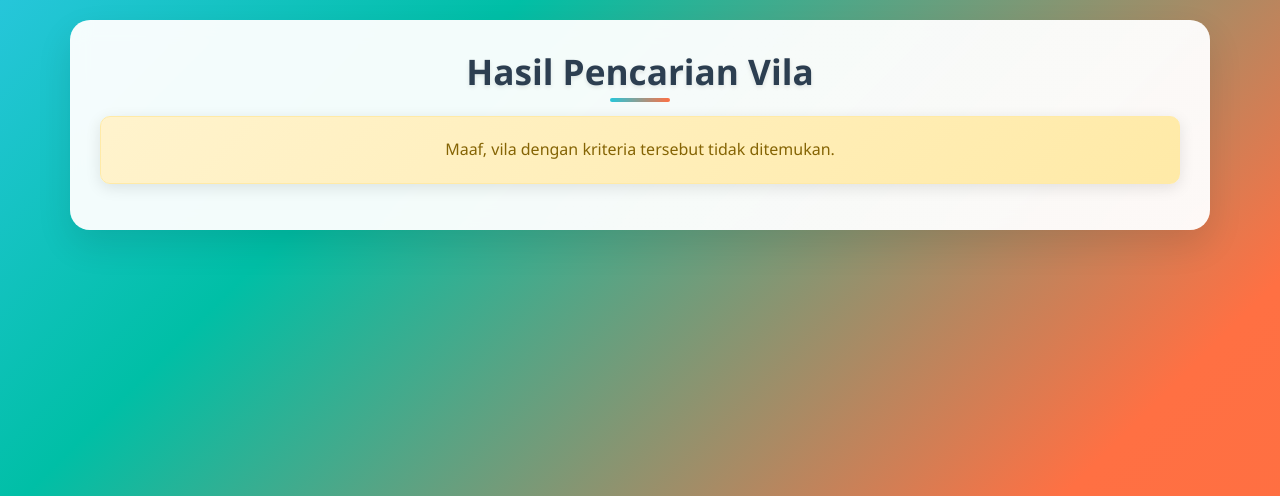
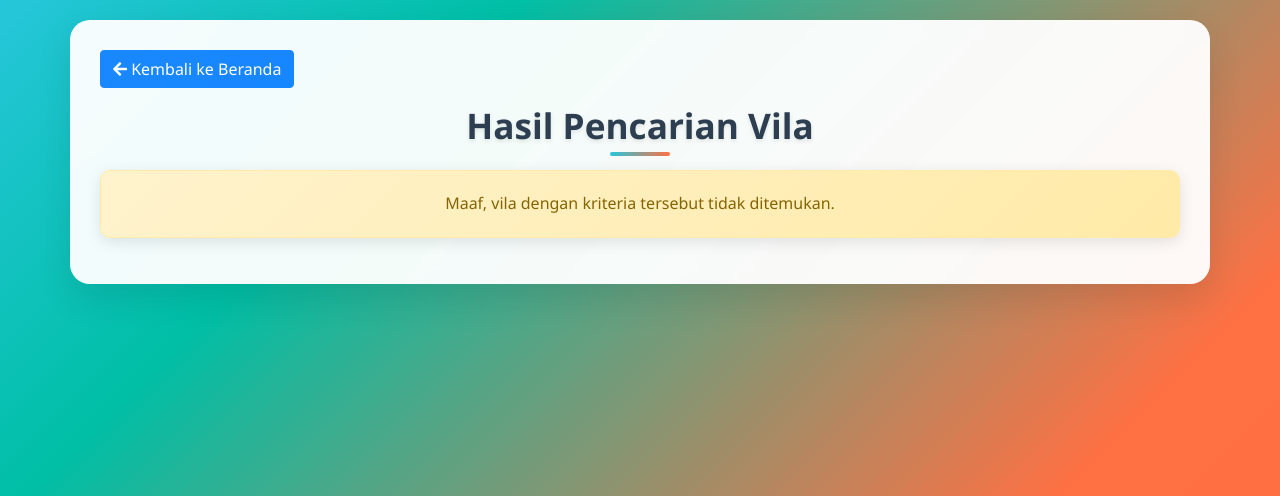
Before and after one commit to aryadfsl/JelajahVila, a PHP site: page /cari.php in a window 1280 px wide. Shown: the top 496 px of the page. Run offline with PHP 8.4, Linux system fonts and the light colour scheme; data that the repository does not hold is empty.

Commit message:
memperbaiki tombol kemabli

```diff
--- a/vilago/cari.php
+++ b/vilago/cari.php
@@ -3,7 +3,6 @@ include '../DB/koneksi.php';
 
 $lokasi = isset($_GET['lokasi']) ? mysqli_real_escape_string($koneksi, $_GET['lokasi']) : '';
 $hargaInput = isset($_GET['harga']) ? $_GET['harga'] : '';
-
 $harga = (int) str_replace(['.', ','], '', $hargaInput);
 
 $sql = "SELECT v.*,
@@ -30,11 +29,21 @@ $query = mysqli_query($koneksi, $sql);
   <meta charset="UTF-8" />
   <title>Hasil Pencarian Vila</title>
   <link rel="stylesheet" href="https://cdn.jsdelivr.net/npm/bootstrap@4.5.2/dist/css/bootstrap.min.css" />
-  <link rel="stylesheet" href="../css/cari.css">
+  <link rel="stylesheet" href="../css/cari.css" />
+  <link rel="stylesheet" href="https://cdnjs.cloudflare.com/ajax/libs/font-awesome/5.15.4/css/all.min.css" />
 </head>
 <body>
   <div class="container py-5">
+
+    <!-- Tombol Kembali ke Beranda -->
+    <div class="mb-3 text-start">
+      <a href="index.php" class="btn btn-primary">
+        <i class="fas fa-arrow-left me-2"></i> Kembali ke Beranda
+      </a>
+    </div>
+
     <h3 class="mb-4">Hasil Pencarian Vila</h3>
+
     <div class="row">
       <?php if(mysqli_num_rows($query) > 0): ?>
         <?php while ($row = mysqli_fetch_assoc($query)) : ?>
```
Also changed, not shown: vilago/detail.php (+5 -4 lines).
